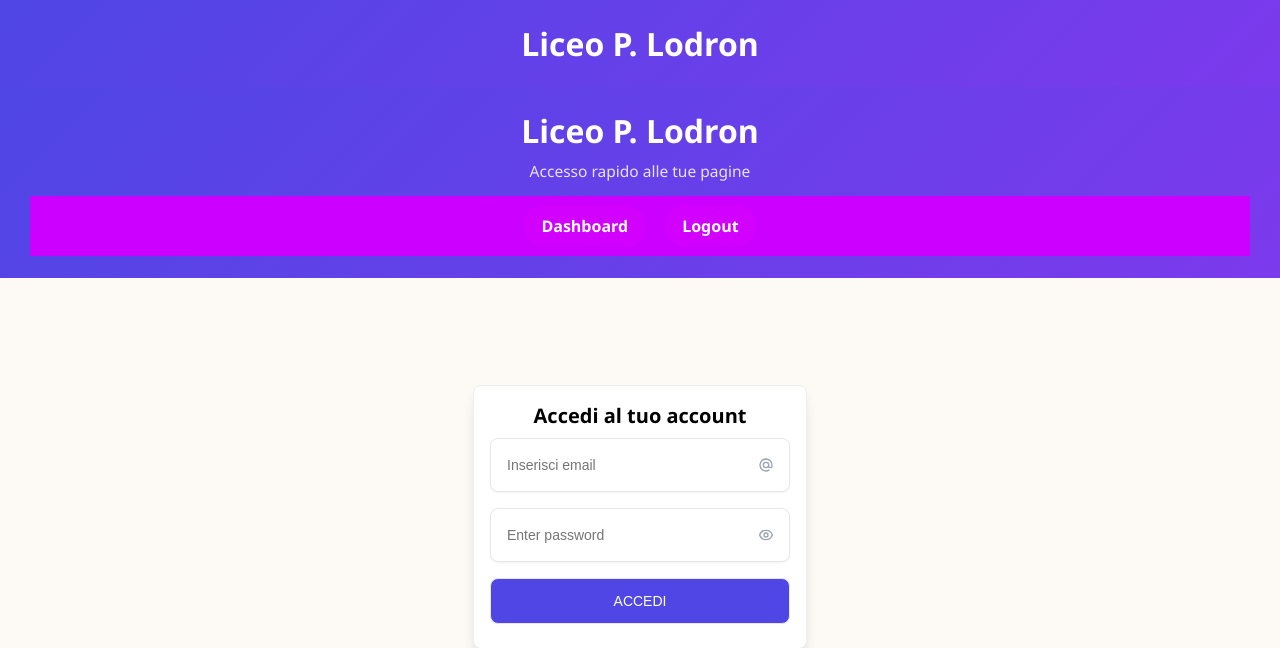
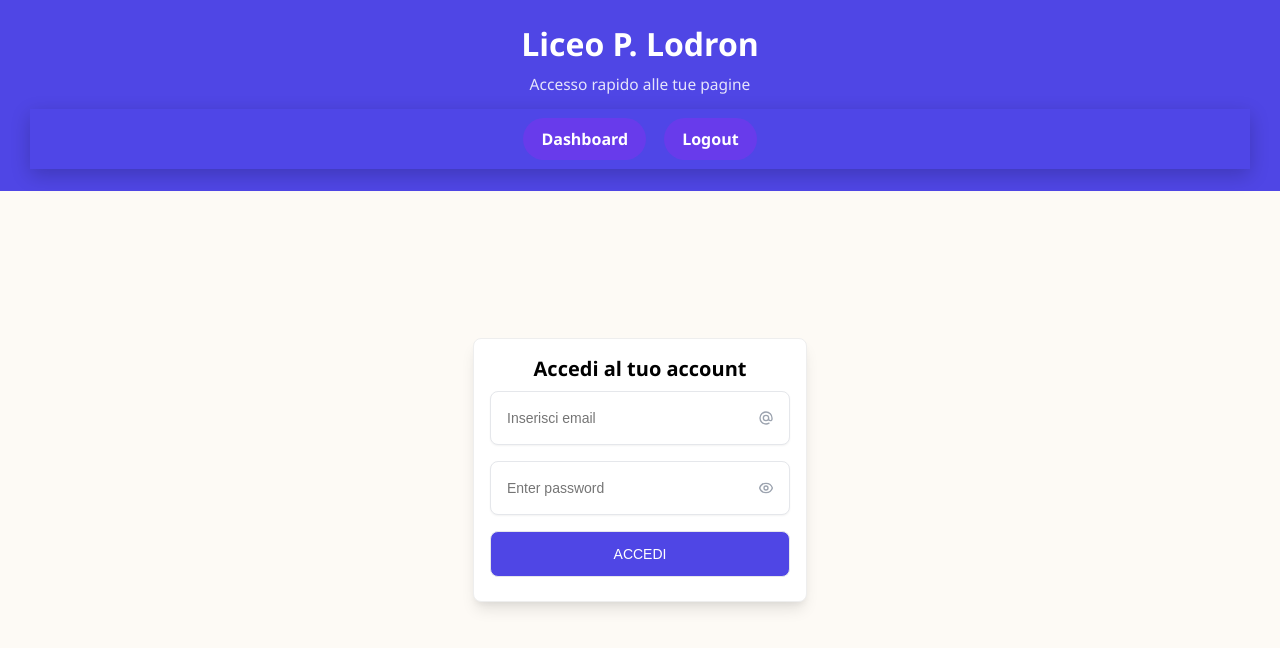
Before and after one commit to 3INA-bernardi/Fastercom, a PHP site: page /login.php in a window 1280 px wide. Shown: the top 648 px of the page. Run offline with PHP 8.4, Linux system fonts and the light colour scheme.

Commit message:
Css modificato e aggiunta nel login della navbar

```diff
--- a/assets/style.css
+++ b/assets/style.css
@@ -12,7 +12,7 @@ header{
     align-items: center;
     gap: 14px;
     padding: 22px 30px;
-    background: linear-gradient(135deg, #4f46e5, #7c3aed);
+    background: #4f46e5;
     color: #ffffff;
     text-align: center;
 }
@@ -66,19 +66,29 @@ nav{
     display: flex;
     justify-content: space-around;
     align-items: center;
-    background-color: #cc00ff;
+    background: #4f46e7;
     padding: 0 30px;
+    box-shadow: 0 6px 20px rgba(0, 0, 0, 0.2);
 }
 
 nav a{
     color: white;
     text-decoration: none;
     font-weight: 500;
-    transition: 0.3s;
+    padding: 8px 14px;
+    border-radius: 8px;
+    transition: all 0.25s ease;
+
 }
 
 nav a:hover{
-    color: #34004d;
+    background-color: rgba(255,255,255,0.15);
+    transform: translateY(-2px);
+}
+
+nav a:active{
+    transform: scale(0.92);
+    background-color: rgba(0,0,0,0.2);
 }
 
 main{
--- a/login.php
+++ b/login.php
@@ -60,9 +60,6 @@ if ($_SERVER["REQUEST_METHOD"] === "POST") {
 </head>
 
 <body>
-    <header>
-        <h1>Liceo P. Lodron</h1>
-    </header>
     <?php require_once "components/navbar.php"; ?>
     <main>
         <?php if (!empty($errors)) { ?>
```
